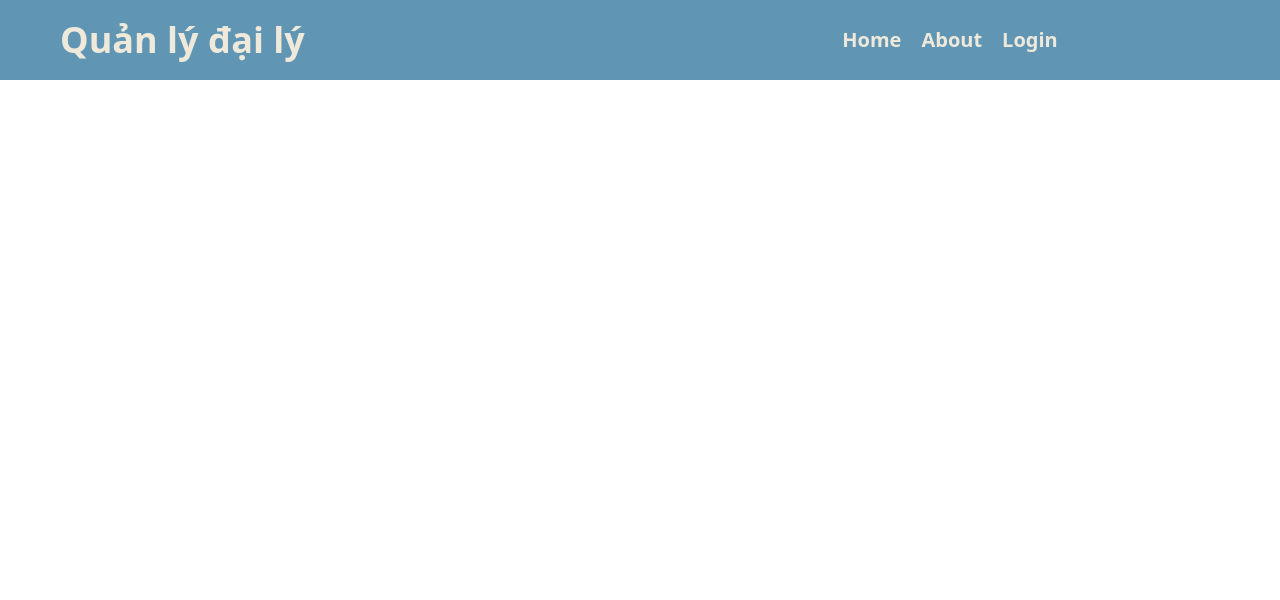
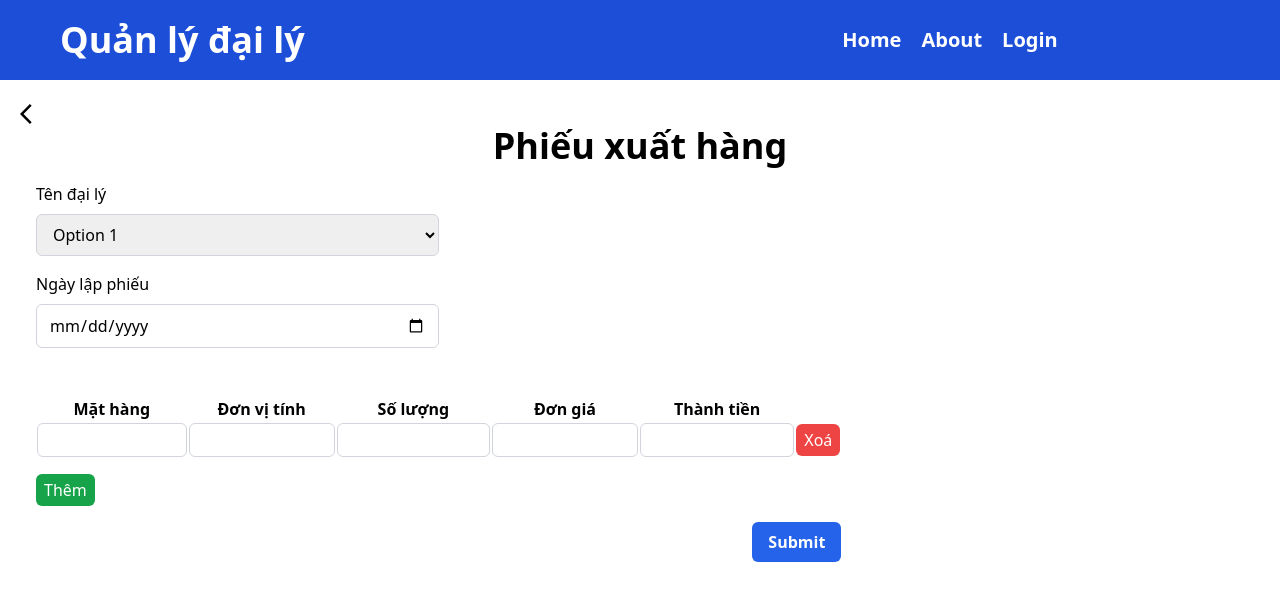
Before and after one commit to tannnt23/SE104.N21-QuanLyDaiLy, a React (Vite) app: page /lap-phieu-xuat-hang in a window 1280 px wide. Shown: the top 600 px of the page. Built offline with nearby package versions, Linux system fonts and the light colour scheme.

Commit message:
create Lap phieu xuat hang page and component

```diff
--- a/src/App.jsx
+++ b/src/App.jsx
@@ -2,6 +2,7 @@
 import Layout from "./component/layout/Layout";
 // import pages
 import Home from "./pages/home/Home";
+import LapPhieuXuatHang from "./pages/lapphieuxuathang/LapPhieuXuatHang";
 // import packages
 import { BrowserRouter, Routes, Route } from "react-router-dom";
 
@@ -12,6 +13,7 @@ function App() {
         <Layout>
           <Routes>
             <Route path="/" element={<Home />} />
+            <Route path="/lap-phieu-xuat-hang" element={<LapPhieuXuatHang />} />
           </Routes>
         </Layout>
       </BrowserRouter>
--- /dev/null
+++ b/src/component/button/backbutton/BackButton.jsx
@@ -0,0 +1,18 @@
+import ArrowBackIosIcon from '@mui/icons-material/ArrowBackIos';
+
+const BackButton = () => {
+  const goBack = () => {
+    window.history.back();
+  };
+
+  return (
+    <button
+      className="cursor-pointer"
+      onClick={goBack}
+    >
+      <ArrowBackIosIcon/>
+    </button>
+  );
+};
+
+export default BackButton;
--- /dev/null
+++ b/src/component/form/PhieuXuatHang.jsx
@@ -0,0 +1,103 @@
+import { useState } from 'react';
+
+const PhieuXuatHang = () => {
+  const [data, setData] = useState([
+    { id: 1, field1: '', field2: '', field3: '', field4: '', field5: '' },
+  ]);
+
+  const handleChange = (e, index) => {
+    const { name, value } = e.target;
+    const updatedData = [...data];
+    updatedData[index][name] = value;
+    setData(updatedData);
+  };
+
+  const addRow = (e) => {
+    e.preventDefault(); // Prevent form submission
+    const newRow = { id: data.length + 1, field1: '', field2: '', field3: '', field4: '', field5: '' };
+    setData([...data, newRow]);
+  };
+
+  const removeRow = (index) => {
+    const updatedData = [...data];
+    updatedData.splice(index, 1);
+    setData(updatedData);
+  };
+
+  return (
+    <div>
+      <table className="">
+        <thead>
+          <tr>
+            <th>Mặt hàng</th>
+            <th>Đơn vị tính</th>
+            <th>Số lượng</th>
+            <th>Đơn giá</th>
+            <th>Thành tiền</th>
+            <th></th>
+          </tr>
+        </thead>
+        <tbody>
+          {data.map((row, index) => (
+            <tr key={row.id}>
+              <td>
+                <input
+                  type="text"
+                  name="field1"
+                  value={row.field1}
+                  onChange={(e) => handleChange(e, index)}
+                  className="w-full px-2 py-1 border border-gray-300 rounded-md focus:outline-none focus:ring-blue-500 focus:border-blue-500"
+                />
+              </td>
+              <td>
+                <input
+                  type="text"
+                  name="field2"
+                  value={row.field2}
+                  onChange={(e) => handleChange(e, index)}
+                  className="w-full px-2 py-1 border border-gray-300 rounded-md focus:outline-none focus:ring-blue-500 focus:border-blue-500"
+                />
+              </td>
+              <td>
+                <input
+                  type="text"
+                  name="field3"
+                  value={row.field3}
+                  onChange={(e) => handleChange(e, index)}
+                  className="w-full px-2 py-1 border border-gray-300 rounded-md focus:outline-none focus:ring-blue-500 focus:border-blue-500"
+                />
+              </td>
+              <td>
+                <input
+                  type="text"
+                  name="field4"
+                  value={row.field4}
+                  onChange={(e) => handleChange(e, index)}
+                  className="w-full px-2 py-1 border border-gray-300 rounded-md focus:outline-none focus:ring-blue-500 focus:border-blue-500"
+                />
+              </td>
+              <td>
+                <input
+                  type="text"
+                  name="field5"
+                  value={row.field5}
+                  onChange={(e) => handleChange(e, index)}
+                  className="w-full px-2 py-1 border border-gray-300 rounded-md focus:outline-none focus:ring-blue-500 focus:border-blue-500"
+                />
+              </td>
+              <td>
+                <button onClick={() => removeRow(index)} className="px-2 py-1 bg-red-500 text-white rounded-md">Xoá</button>
+              </td>
+            </tr>
+          ))}
+        </tbody>
+      </table>
+
+      <div className='flex'>
+        <button onClick={addRow} className="mt-4 px-2 py-1 bg-green-600 text-white rounded-md">Thêm</button>
+      </div>
+    </div>
+  );
+};
+
+export default PhieuXuatHang;
--- a/src/component/header/Header.jsx
+++ b/src/component/header/Header.jsx
@@ -1,6 +1,6 @@
 const Header = () => {
   return (
-    <header className="flex p-5 bg-[#6096B4] text-[#EEE9DA]">
+    <header className="flex p-5 bg-blue-700 text-white">
       <div className="flex-1 flex">
         <h1 className="text-4xl font-bold ml-10 cursor-pointer">Quản lý đại lý</h1>
       </div>
--- /dev/null
+++ b/src/pages/lapphieuxuathang/LapPhieuXuatHang.jsx
@@ -0,0 +1,47 @@
+import BackButton from "../../component/button/backbutton/BackButton";
+import PhieuXuatHang from "../../component/form/PhieuXuatHang";
+
+function LapPhieuXuatHang() {
+    return (
+        <div>
+            <BackButton />
+            <div className="flex flex justify-center">
+                <h2 className="text-4xl font-bold">Phiếu xuất hàng</h2>
+            </div>
+            <div>
+                <form className="p-4">
+                    <div className="flex flex-col w-1/3">
+                        <div className="">
+                            <label htmlFor="combo-box" className="block mb-2">Tên đại lý</label>
+                            <select id="combo-box" name="combo-box" className="w-full px-3 py-2 border border-gray-300 rounded-md focus:outline-none focus:ring-blue-500 focus:border-blue-500">
+                                <option value="option1">Option 1</option>
+                                <option value="option2">Option 2</option>
+                                <option value="option3">Option 3</option>
+                            </select>
+                        </div>
+
+                        <div className="">
+                            <label htmlFor="date-input" className="block mt-4 mb-2">Ngày lập phiếu</label>
+                            <input type="date" id="date-input" name="date-input" className="w-full px-3 py-2 border border-gray-300 rounded-md focus:outline-none focus:ring-blue-500 focus:border-blue-500" />
+                        </div>
+                    </div>
+
+                    <br />
+                    <br />
+
+                    <div className="w-2/3">
+                        <PhieuXuatHang />
+                    </div>
+
+
+
+                    <div className="flex justify-end w-2/3">
+                        <input type="submit" value="Submit" className="mt-4 px-4 py-2 bg-blue-600 text-white font-semibold rounded-md hover:bg-green-700 ease-in-out transition duration-300 cursor-pointer" />
+                    </div>
+                </form>
+            </div>
+        </div>
+    )
+}
+
+export default LapPhieuXuatHang
```
